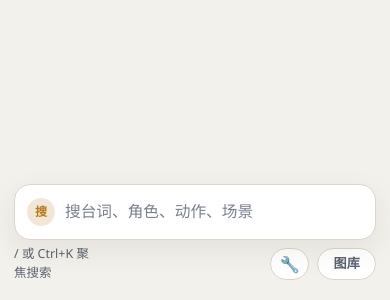
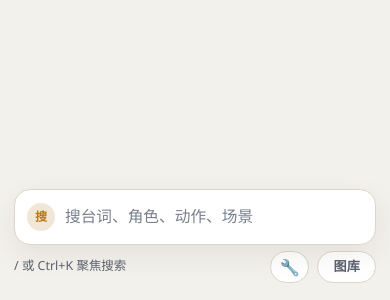
Before and after one commit to GothicVoid/meme-retriever, a Vue app: page / in a window 390 px wide. Shown: the part 544-844 px from the top of the page. Built offline with nearby package versions, Linux system fonts and the light colour scheme.

Commit message:
fix(spec): 修复搜索页快捷键提示换行

```diff
--- a/src/views/SearchView.vue
+++ b/src/views/SearchView.vue
@@ -2133,10 +2133,6 @@ onBeforeUnmount(() => {
 }
 
 @media (max-width: 799px) {
-  .search-view__dock-actions {
-    width: 100%;
-    justify-content: flex-end;
-  }
   .search-view__dev-tools-row {
     flex-direction: column;
   }
```
